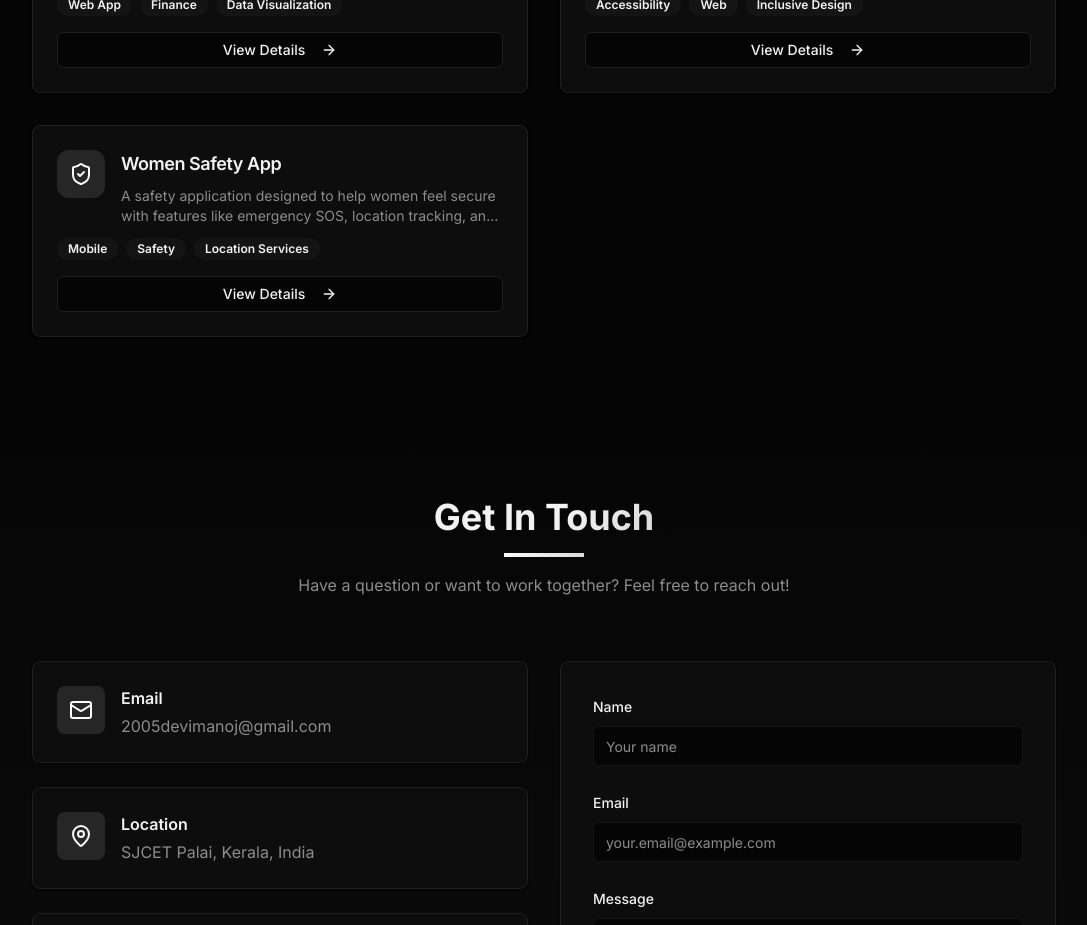
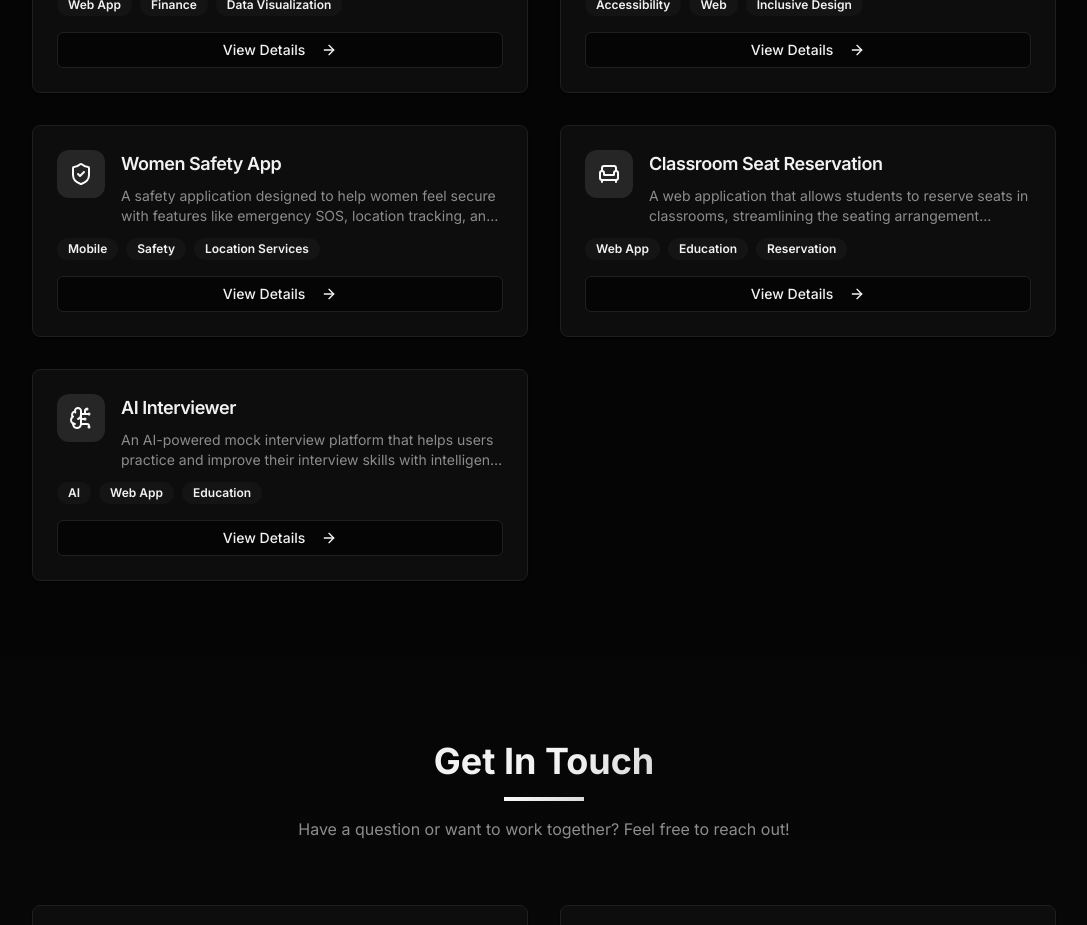
Before and after one commit to Devimanoj2005/devi-manoj-creations, a React (Vite) app: page / in a window 1280 px wide. Shown: the part 7880-8805 px from the top of the page, without its empty margins (96-1183 px from the left). Built offline with nearby package versions, Linux system fonts and the light colour scheme.

Commit message:
Update project links
Co-authored-by: Devimanoj2005 <204186665+Devimanoj2005@users.noreply.github.com>

```diff
--- a/src/components/Projects.tsx
+++ b/src/components/Projects.tsx
@@ -72,6 +72,30 @@ export const projects = [
     technologies: ["React Native", "GPS Services", "Push Notifications", "Firebase"],
     screenshots: [womenSafetyImg],
     demoUrl: "https://vigilant-path-guard-elar-p9rx30smk-devimanoj2005s-projects.vercel.app/",
+  },
+  {
+    id: "classroom-seat-reservation",
+    title: "Classroom Seat Reservation",
+    description: "A web application that allows students to reserve seats in classrooms, streamlining the seating arrangement process.",
+    fullDescription: "A smart classroom seat reservation system that enables students to book their preferred seats in advance. Features include real-time seat availability, interactive seating layout, and automated reservation management for efficient classroom organization.",
+    icon: Armchair,
+    tags: ["Web App", "Education", "Reservation"],
+    features: ["Interactive seat map", "Real-time availability", "User authentication", "Booking management", "Class scheduling"],
+    technologies: ["React", "Vercel", "Tailwind CSS", "Authentication"],
+    screenshots: [],
+    demoUrl: "https://cse-c-seat-reservation.vercel.app/login",
+  },
+  {
+    id: "ai-interviewer",
+    title: "AI Interviewer",
+    description: "An AI-powered mock interview platform that helps users practice and improve their interview skills with intelligent feedback.",
+    fullDescription: "An intelligent interview preparation tool powered by AI that simulates real interview scenarios. Users can practice technical and behavioral interviews, receive instant feedback on their responses, and track their improvement over time.",
+    icon: BrainCircuit,
+    tags: ["AI", "Web App", "Education"],
+    features: ["AI-powered questions", "Real-time feedback", "Multiple interview types", "Performance tracking", "Practice sessions"],
+    technologies: ["React", "AI/ML", "Netlify", "Tailwind CSS"],
+    screenshots: [],
+    demoUrl: "https://practice-pal-35.netlify.app",
   },
 ];
 
```
